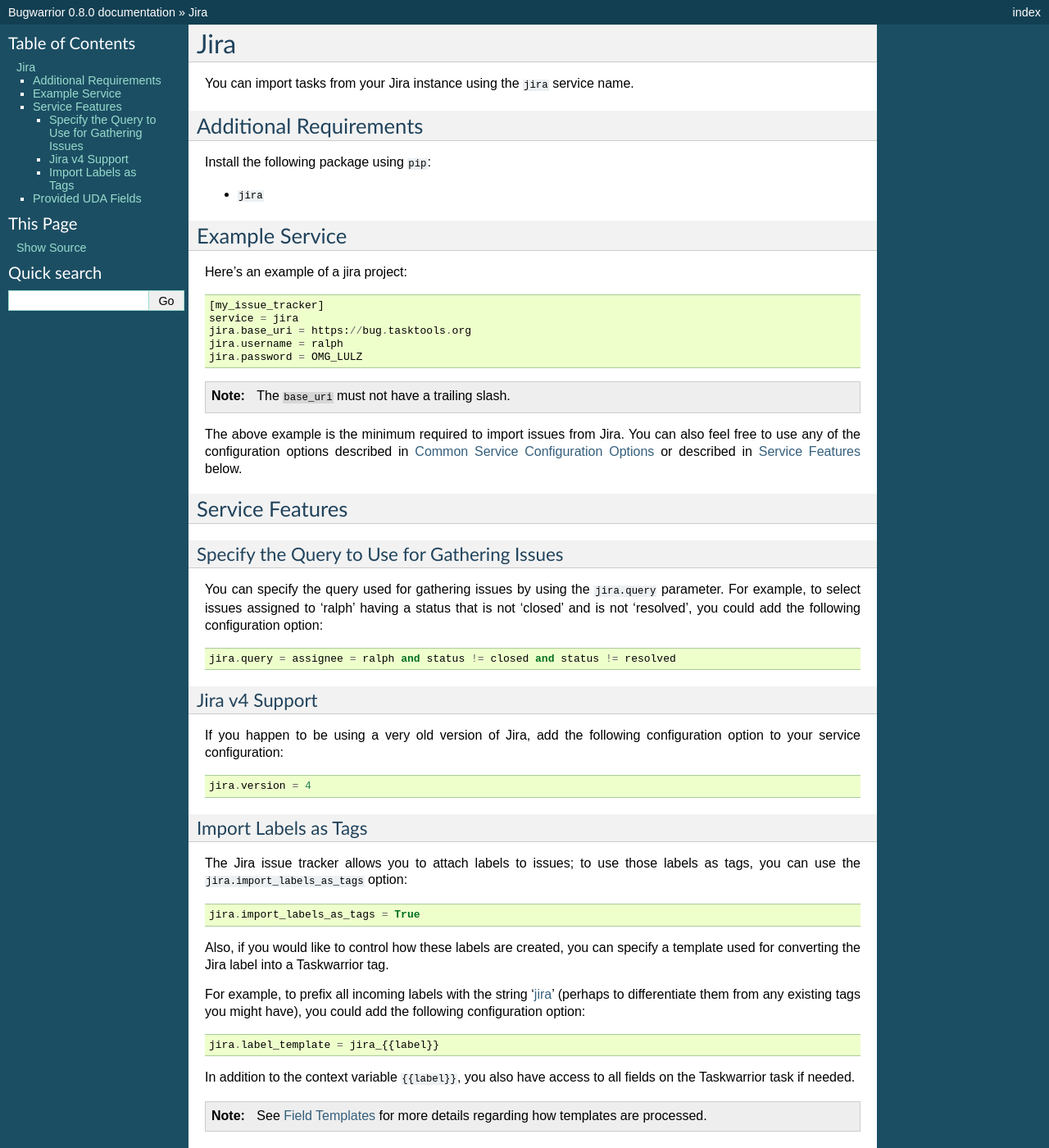
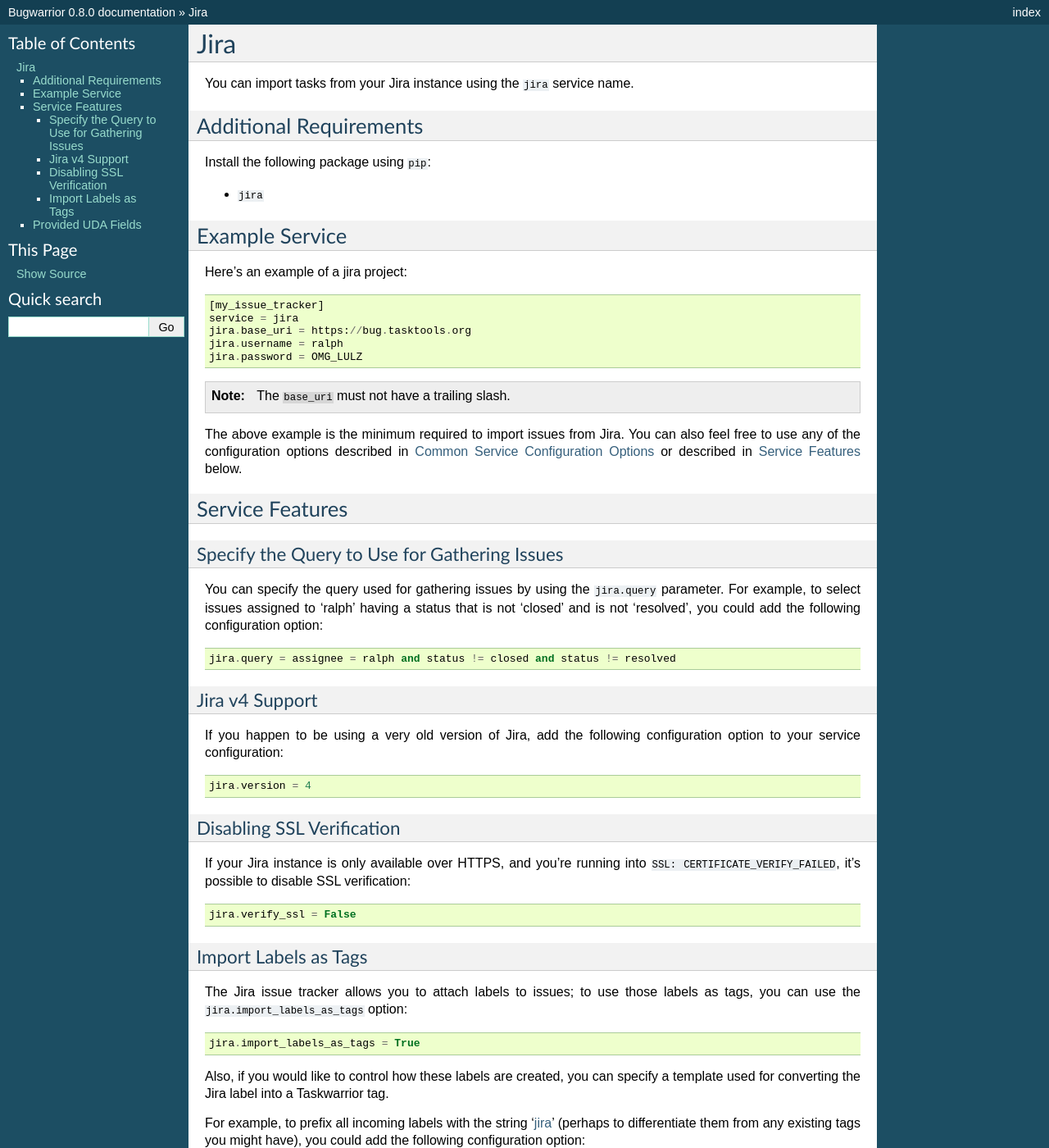
Before and after one commit to GothenburgBitFactory/bugwarrior, a Sphinx documentation site: the page built from bugwarrior/docs/services/jira.rst, in a window 1280 px wide and 1400 px high. Shown: the whole window at 82% size. Built offline with Sphinx 7.4.7, drawn with Linux system fonts in a browser that asks for light colours; pages that are not in the unit, such as notebooks, are missing from menus.

Commit message:
Add doc about jira.verify_ssl

```diff
--- a/bugwarrior/docs/services/jira.rst
+++ b/bugwarrior/docs/services/jira.rst
@@ -52,6 +52,13 @@
 
     jira.version = 4
 
+Disabling SSL Verification
+++++++++++++++++++++++++++
+
+If your Jira instance is only available over HTTPS, and you're running into
+``SSL: CERTIFICATE_VERIFY_FAILED``, it's possible to disable SSL verification::
+
+    jira.verify_ssl = False
 
 Import Labels as Tags
 +++++++++++++++++++++
```
